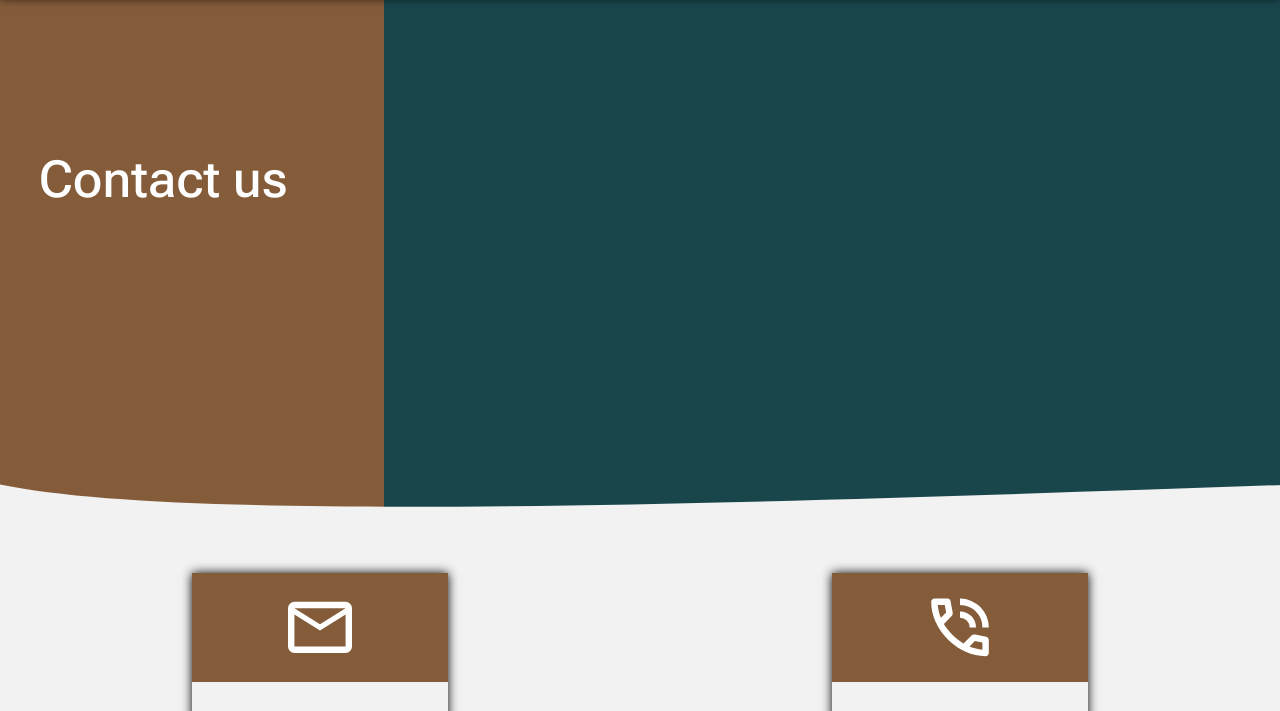
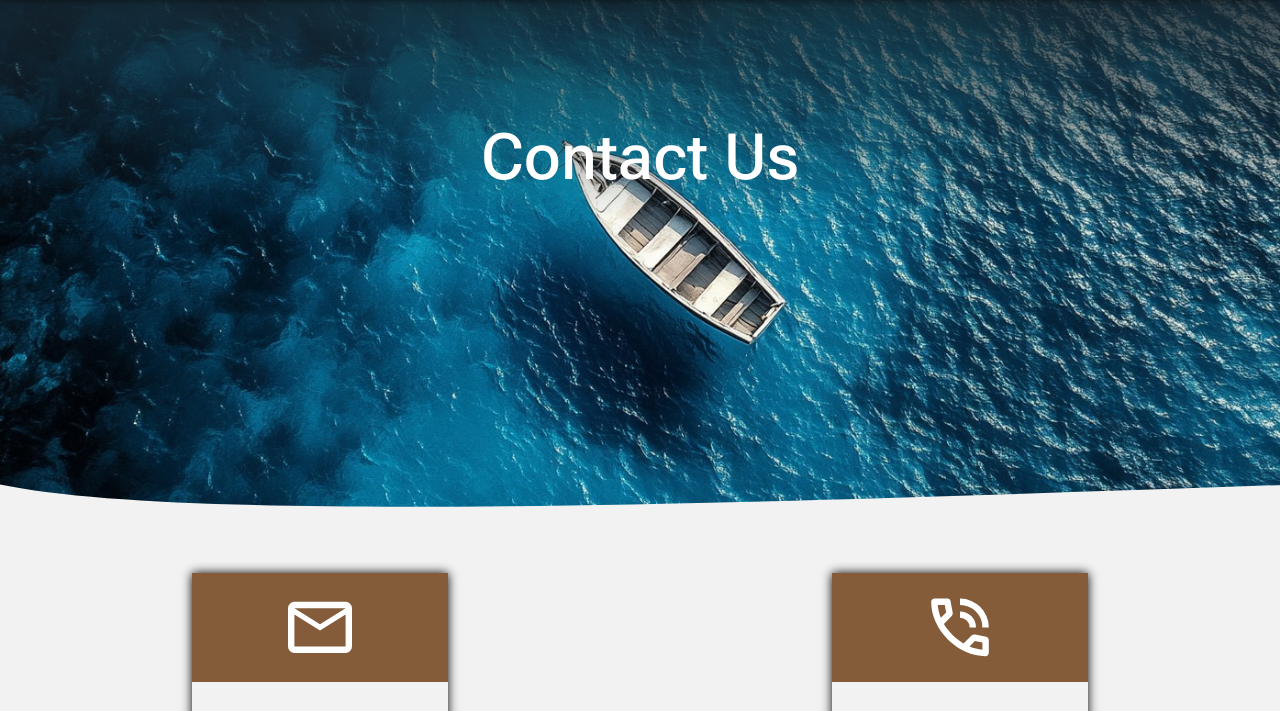
Before and after one commit to Bennnnur-dev/Client-01-main, a plain HTML site: page contact.html in a window 1280 px wide. Shown: the part 67-778 px from the top of the page. Drawn offline with Linux system fonts and the light colour scheme.

Commit message:
fix contact

```diff
--- a/contact.html
+++ b/contact.html
@@ -54,10 +54,11 @@
 
     <section id="hero-section">
         <div class="hero-section-title-bg hero-background">
-            <h1 class="hero-section-title hero-title-color">Contact us</h1>
+            <h1 class="hero-section-title hero-title-color">Contact Us</h1>
             <h2 class="hero-section-subtitle hero-title-color"></h1>
         </div>
         <div class="hero-section-img-container contact-hero-background">
+            <img src="./images/thumbnails/StockCake-Boat on water_1738353369.jpg" alt="Thumbnail">
         </div>
 
         <svg id="wavy-outline-1" viewBox="0 0 1440 390" xmlns="http://www.w3.org/2000/svg"><path d="M 0,400 L 0,150 C 205.71428571428572,192.85714285714286 822.8571428571429,171.42857142857144 1440,150 L 1440,400 L 0,400 Z" fill-opacity="1"></path></svg>
--- a/styles/contact.css
+++ b/styles/contact.css
@@ -1,12 +1,31 @@
 #hero-section{
+
+}
+
+.hero-background{
+    width: 100%;
+    left: 0;
+    top: clamp(-5rem, 5vw, 15rem);
+}
+
+.hero-section-title{
+    margin: auto;
+    font-size: clamp(2.5rem, 5vw, 7rem);
+}
+
+.contact-hero-background{
+    z-index: -1;
+}
+
+.contact-hero-background img{
+    object-position: 0 -5rem;
 }
 
 #hero-section:before{
     content: "";
-    background-color: var(--color-beige);
+    background: linear-gradient(var(--color-dark-blue) 5%, transparent 50%);
     position: absolute;
-    left: 0;
-    width: clamp(12rem, 30vw, 50rem);
+    width: 100%;
     bottom: 0;
     top: 0;
     z-index: 1;
@@ -18,6 +37,7 @@
 
 main{
     background-color: var(--color-white);
+    z-index: 39;
 }
 
 main article{
```
Also changed, not shown: index.html (+1 -1 lines).
